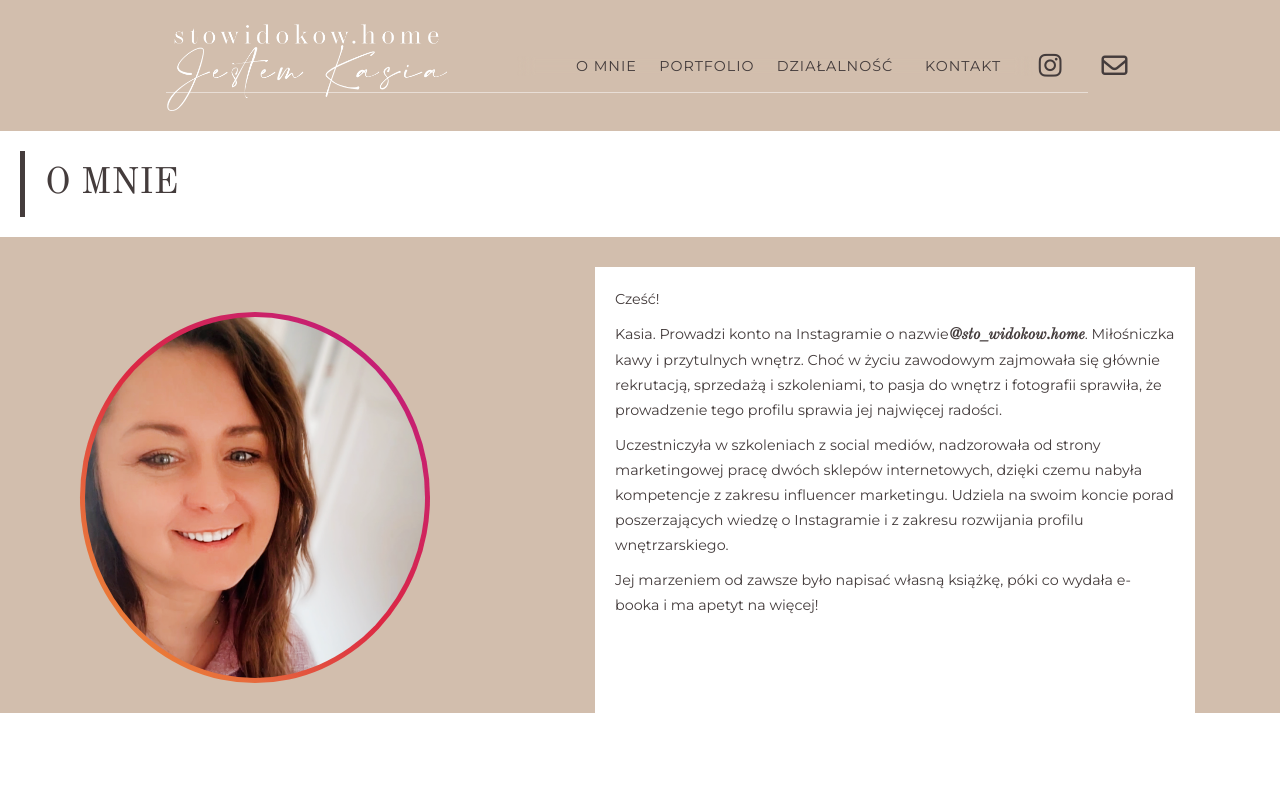
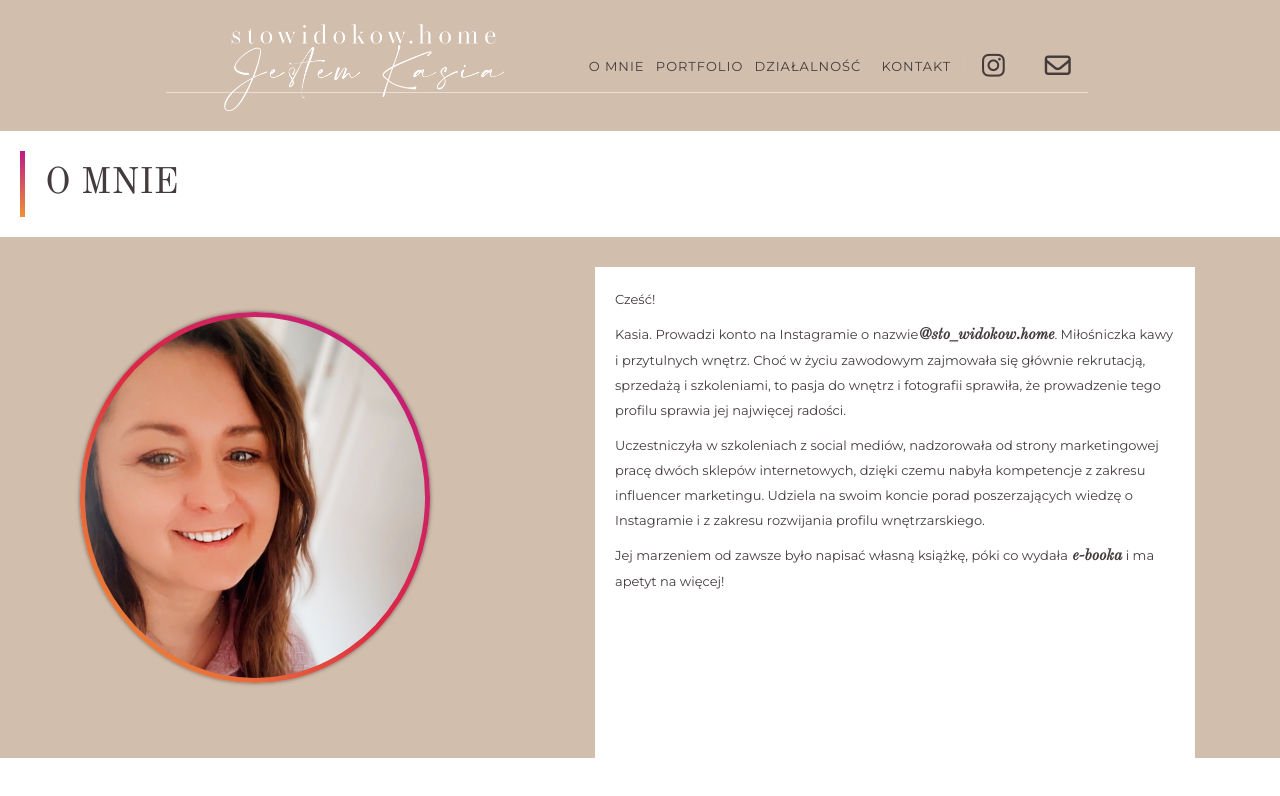
Before and after one commit to JerryWski/kathia-site, a React (Create React App) app: page /about-me in a window 1280 px wide. Shown: the top 796 px of the page. Built offline with nearby package versions, Linux system fonts and the light colour scheme; a web font is replaced by a local one.

Commit message:
styling links in navbar

```diff
--- a/src/components/NavigationBar.module.css
+++ b/src/components/NavigationBar.module.css
@@ -83,16 +83,24 @@
   }
 
   .nav_bar__list_item:first-child .links {
-    text-align: right;
+    text-align: center;
+    min-width: auto;
   }
   .links {
-    padding: 0;
+    padding: 4px;
     color: var(--black);
     margin: 10px;
     font-family: 'Montserrat', sans-serif;
     font-size: 1.1rem;
     min-width: 100px;
     text-align: center;
+    outline: none;
+    transition: .3s all linear;
+  }
+  .links:focus {
+    color: rgb(119, 87, 56);
+    background: white;
+    border-radius: 6px;
   }
   .nav_bar__social {
     display: flex;
--- a/src/pages/AboutMe.module.css
+++ b/src/pages/AboutMe.module.css
@@ -15,10 +15,12 @@
   margin-top: 0px;
   margin-bottom: 30px;
   background-color: var(--white);
+
 }
 .intro_heading {
   width: 100%;
-  border-left: 5px solid var(--black);
+  border-left: 5px solid transparent;
+  border-image: linear-gradient(to top, #f09433, #bc1888) 1;
   padding: 10px 20px 10px 20px;
   text-transform: uppercase;
   font-size: 2.8rem;
@@ -26,13 +28,14 @@
   font-family: var(--font);
 }
 .image_container {
-  margin: 45px 15px 30px 15px;
+  margin: 45px 15px 75px 15px;
   max-width: 350px;
   padding: 5px;
   border-radius: 50%;
   overflow: hidden;
   background: var(--insta-basic);
   background: var(--insta-colors);
+  box-shadow: 0px 0px 5px -1px rgba(0,0,0,0.75);
 }
 .profile_image {
   display: block;
@@ -48,6 +51,7 @@
   text-align: center;
 } */
 .description_container {
+  font-family: var(--secondfont);
   max-width: 600px;
   padding: 10px;
   margin-inline: 20px;
@@ -56,9 +60,8 @@
 }
 .bio_descritpion {
   margin: 10px;
-  font-family: var(--secondfont);
   line-height: 25px;
-  font-size: 1.1rem;
+  font-size: 1rem;
   word-break: break-word;
 }
 .bio_link {
--- a/src/pages/AboutMe.tsx
+++ b/src/pages/AboutMe.tsx
@@ -34,7 +34,7 @@ const AboutMe: React.FC = () => {
           </p>
           <p className={styles.bio_descritpion}>
             Jej marzeniem od zawsze było napisać własną książkę, póki co wydała
-            e-booka i ma apetyt na więcej!
+            <a className={styles.bio_link} href=""> e-booka</a> i ma apetyt na więcej!
           </p>
         </div>
       </div>
```
